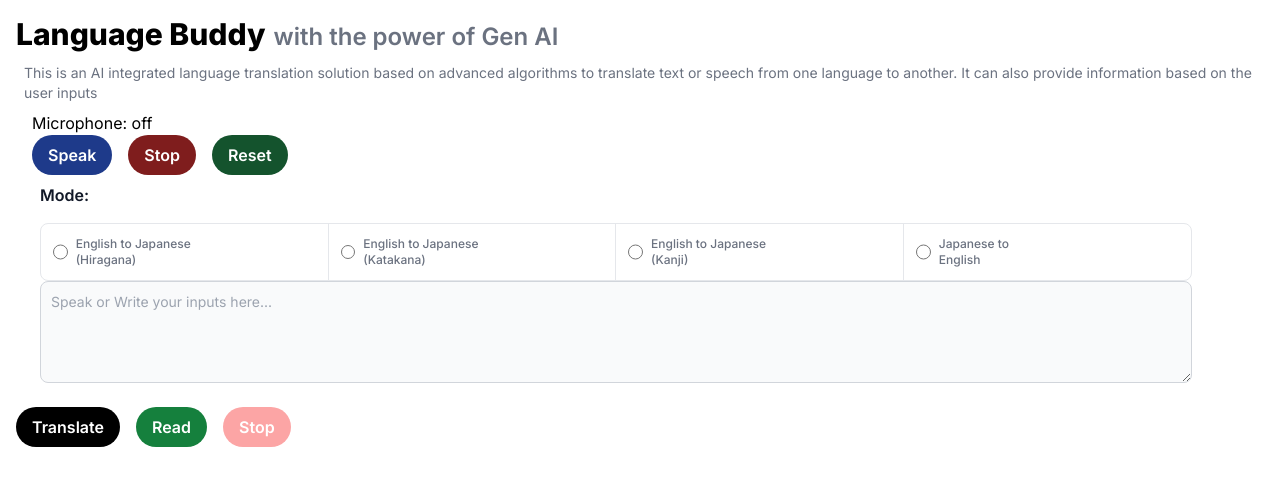
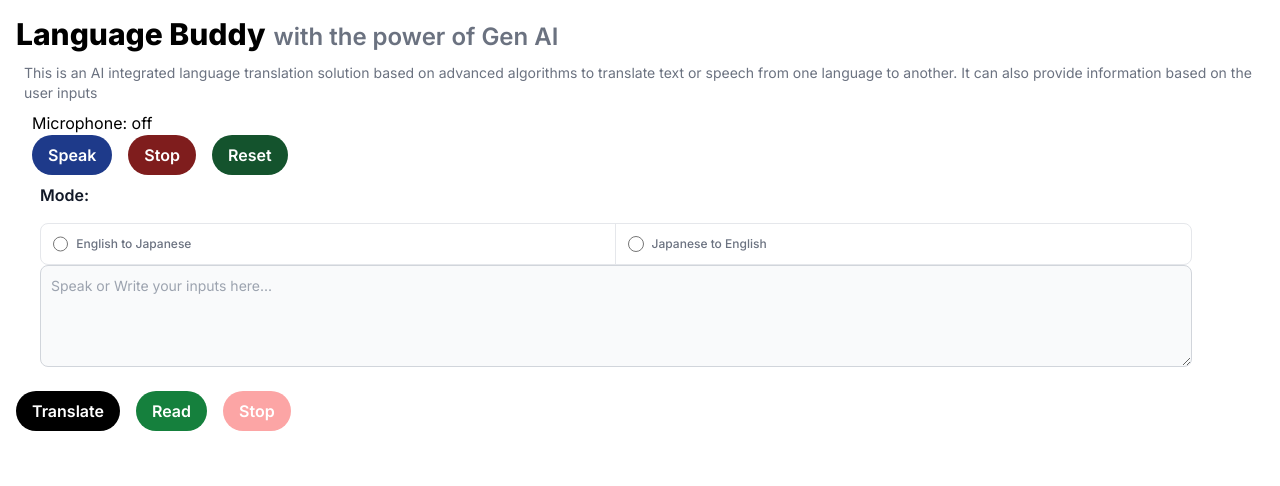
Before and after one commit to capcool/language-buddy, a Next.js app: page / in a window 1280 px wide. Shown: the top 486 px of the page. Built offline with nearby package versions, Linux system fonts and the light colour scheme.

Commit message:
lang option change

```diff
--- a/app/components/langOptions.js
+++ b/app/components/langOptions.js
@@ -12,29 +12,7 @@ export default function LangOptions() {
         defaultInput:"en-GB",
         defaultOutput:"ja-JP",
         translateInput: "English",
-        translateOutput: "Japanese(Hiragana)"
-      };
-    });
-  }
-  function updateLang2(){
-    setState((preState) => {
-      return {
-        ...preState,
-        defaultInput:"en-GB",
-        defaultOutput:"ja-JP",
-        translateInput: "English",
-        translateOutput: "Japanese(Katakana)"
-      };
-    });
-  }
-  function updateLang3(){
-    setState((preState) => {
-      return {
-        ...preState,
-        defaultInput:"en-GB",
-        defaultOutput:"ja-JP",
-        translateInput: "English",
-        translateOutput: "Japanese(Kanji)"
+        translateOutput: "Japanese"
       };
     });
   }
@@ -68,41 +46,7 @@ export default function LangOptions() {
             <label
               className="w-full py-3 ms-2 text-sm font-medium text-gray-900 dark:text-gray-300"
             >
-              <p className="text-xs text-gray-500">English to Japanese <br/>(Hiragana)</p>
-            </label>
-          </div>
-        </li>
-        <li className="w-full border-b border-gray-200 sm:border-b-0 sm:border-r dark:border-gray-600">
-          <div className="flex items-center ps-3">
-            <input
-              id="horizontal-list-radio-id"
-              type="radio"
-              value=""
-              name="list-radio"
-              className="w-4 h-4 text-blue-600 bg-gray-100 border-gray-300 focus:ring-blue-500 dark:focus:ring-blue-600 dark:ring-offset-gray-700 dark:focus:ring-offset-gray-700 focus:ring-2 dark:bg-gray-600 dark:border-gray-500"
-              onClick={updateLang2}
-            />
-            <label
-              className="w-full py-3 ms-2 text-sm font-medium text-gray-900 dark:text-gray-300"
-            >
-              <p className="text-xs text-gray-500">English to Japanese <br/>(Katakana)</p>
-            </label>
-          </div>
-        </li>
-        <li className="w-full border-b border-gray-200 sm:border-b-0 sm:border-r dark:border-gray-600">
-          <div className="flex items-center ps-3">
-            <input
-              id="horizontal-list-radio-military"
-              type="radio"
-              value=""
-              name="list-radio"
-              className="w-4 h-4 text-blue-600 bg-gray-100 border-gray-300 focus:ring-blue-500 dark:focus:ring-blue-600 dark:ring-offset-gray-700 dark:focus:ring-offset-gray-700 focus:ring-2 dark:bg-gray-600 dark:border-gray-500"
-              onClick={updateLang3}
-            />
-            <label
-              className="w-full py-3 ms-2 text-sm font-medium text-gray-900 dark:text-gray-300"
-            >
-              <p className="text-xs text-gray-500">English to Japanese <br/>(Kanji)</p>
+              <p className="text-xs text-gray-500">English to Japanese</p>
             </label>
           </div>
         </li>
@@ -119,7 +63,7 @@ export default function LangOptions() {
             <label
               className="w-full py-3 ms-2 text-sm font-medium text-gray-900 dark:text-gray-300"
             >
-             <p className="text-xs text-gray-500">Japanese to <br/>English</p>
+             <p className="text-xs text-gray-500">Japanese to English</p>
             </label>
           </div>
         </li>
--- a/app/stateManagement/Store.js
+++ b/app/stateManagement/Store.js
@@ -6,7 +6,7 @@ const initialState={
     defaultInput:"en-GB",
     defaultOutput:"ja-JP",
     translateInput:"English",
-    translateOutput:"Japanese(Hiragana)"
+    translateOutput:"Japanese"
 }
  const Context= React.createContext();
 
```
